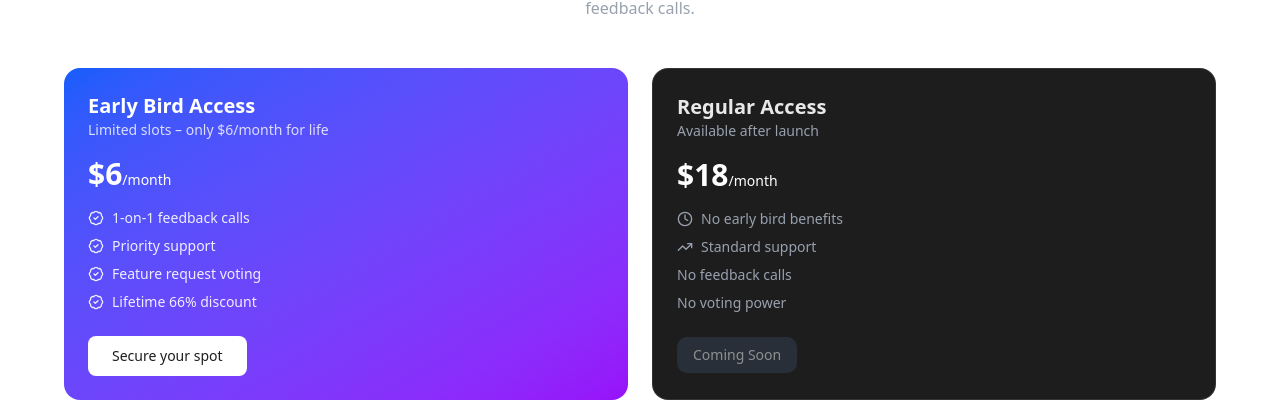
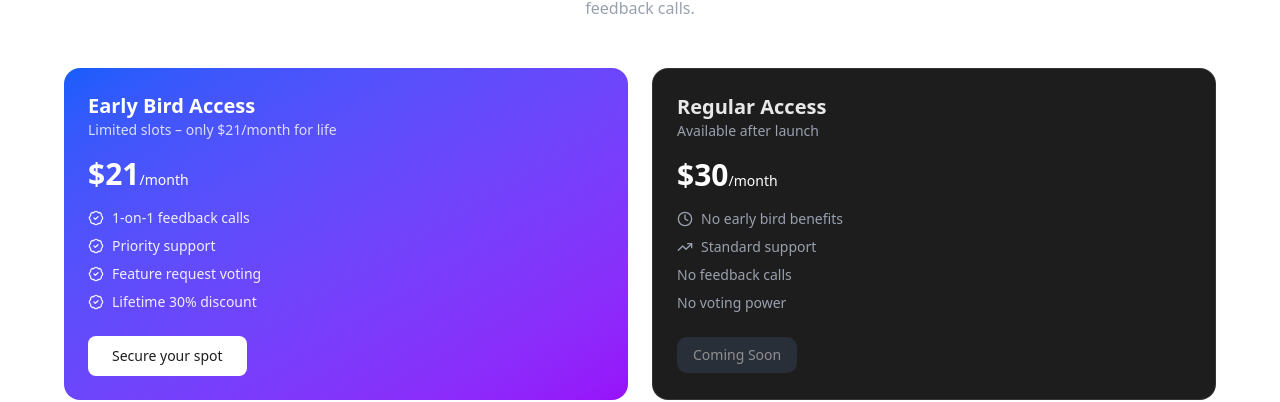
Before and after one commit to codewithkin/truefolio, a Next.js app: page / in a window 1280 px wide. Shown: the part 2100-2502 px from the top of the page. Built offline with nearby package versions, Linux system fonts and the light colour scheme.

Commit message:
[UPDATE]: Price in pricing section

```diff
--- a/src/components/landing/PricingSection.tsx
+++ b/src/components/landing/PricingSection.tsx
@@ -35,14 +35,14 @@ export default function PricingSection() {
                     >
                         <div className="mb-4">
                             <h3 className="text-xl font-bold text-white">Early Bird Access</h3>
-                            <p className="text-sm text-white/80">Limited slots – only $6/month for life</p>
+                            <p className="text-sm text-white/80">Limited slots – only $21/month for life</p>
                         </div>
-                        <div className="text-white text-3xl font-bold mb-4">$6<span className="text-sm font-normal">/month</span></div>
+                        <div className="text-white text-3xl font-bold mb-4">$21<span className="text-sm font-normal">/month</span></div>
                         <ul className="space-y-2 text-sm text-white/90 mb-6">
                             <li className="flex items-center gap-2"><BadgeCheck size={16} /> 1-on-1 feedback calls</li>
                             <li className="flex items-center gap-2"><BadgeCheck size={16} /> Priority support</li>
                             <li className="flex items-center gap-2"><BadgeCheck size={16} /> Feature request voting</li>
-                            <li className="flex items-center gap-2"><BadgeCheck size={16} /> Lifetime 66% discount</li>
+                            <li className="flex items-center gap-2"><BadgeCheck size={16} /> Lifetime 30% discount</li>
                         </ul>
                         <SecureYourSpotModal />
                     </motion.div>
@@ -58,7 +58,7 @@ export default function PricingSection() {
                             <h3 className="text-xl font-bold text-white/90">Regular Access</h3>
                             <p className="text-sm text-gray-400">Available after launch</p>
                         </div>
-                        <div className="text-white text-3xl font-bold mb-4">$18<span className="text-sm font-normal">/month</span></div>
+                        <div className="text-white text-3xl font-bold mb-4">$30<span className="text-sm font-normal">/month</span></div>
                         <ul className="space-y-2 text-sm text-gray-400 mb-6">
                             <li className="flex items-center gap-2"><Clock size={16} /> No early bird benefits</li>
                             <li className="flex items-center gap-2"><TrendingUp size={16} /> Standard support</li>
```
